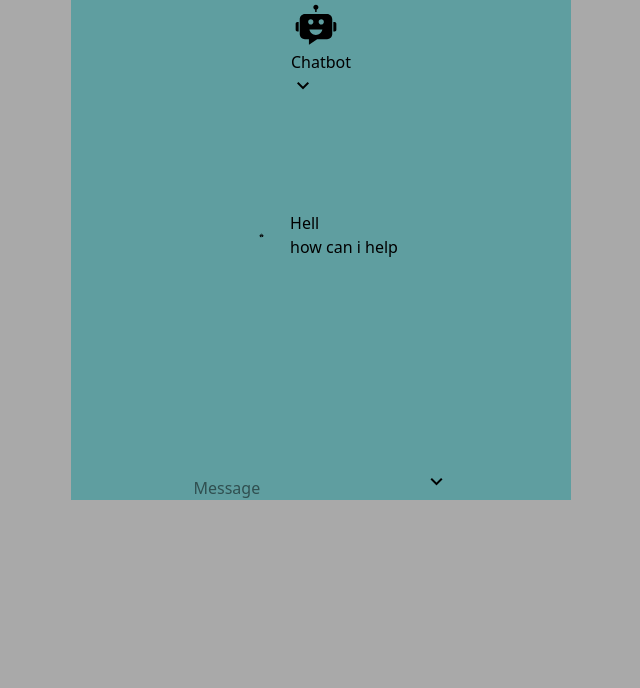
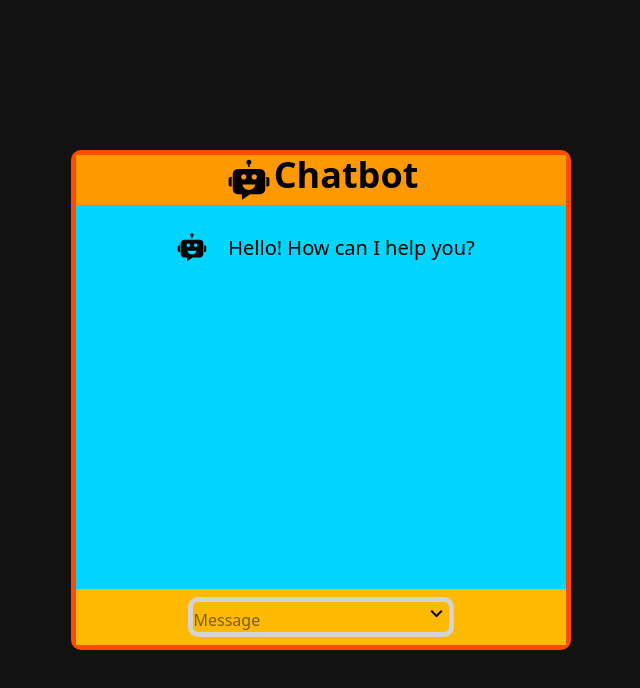
Before and after one commit to Sangam-Gupta-f/AI-ChatBot-Using-Gemini-AI, a React (Vite) app: page / in a window 1280 px wide. Shown: the top 688 px of the page, without its empty margins (319-959 px from the left). Built offline with nearby package versions, Linux system fonts and the light colour scheme.

Commit message:
CSS setup competed, 80% work done

```diff
--- a/src/App.jsx
+++ b/src/App.jsx
@@ -1,14 +1,21 @@
-import React, { useState } from 'react'
+import React, { useEffect, useRef, useState } from 'react'
 import ChatBotIcon from './components/chatBotIcon'
 import ChatForm from './components/ChatForm'
 import ChatMessage from './components/ChatMessage';
+import myInfo from './components/myInfo';
 
 const App=function App() {
-  const [chatHistry, setChatHistry]=useState([]);
+
+  const [chatHistry, setChatHistry]=useState([{
+    hideInChat:true,
+    role:"model",
+    text: myInfo
+  }]);
+  const chatBodyRef=useRef();
 
   const generateBotResponse=async (histry)=>{
     const updateHistry=(text)=>{
-        setChatHistry(prev=>[...prev.filter(msg=>SVGAElement.text!=="Thinking..."),{role:"model",text}])
+        setChatHistry(prev=>[...prev.filter(msg=>SVGAElement.text!=="Thinking"),{role:"model",text}])
     }
     console.log(histry);
     histry=histry.map(({role,text})=>({role,parts:[{text}]}));
@@ -20,7 +27,7 @@ const App=function App() {
       body:JSON.stringify({contents: histry})
     }
     try {
-      const response=await fetch("https://generativelanguage.googleapis.com/v1/models/gemini-1.5-pro:generateContent?key=AIzaSyDtZ4UozuqKJh0gTqs0q30yG7pDbnagvXs", requestOptions);
+      const response=await fetch(import.meta.env.VITE_API_URL, requestOptions);
       const data=await response.json();
       if(!response.ok)throw new Error(data.error.message || "Something Wrong!!!");
       console.log(data);
@@ -30,27 +37,32 @@ const App=function App() {
       console.log(error)
     }
   };
+
+  useEffect(()=>{
+    chatBodyRef.current.scrollTo({top: chatBodyRef.current.scrollHeight, behaviour: "smooth"})
+  },[chatHistry])
+
   return (
-    <div className='container'>
+    <div className='flex justify-center container content-center'>
       <div className='chatbot-popup'>
         {/* Header */}
-        <div className='chat-header'>
-          <div className='header-info'>
+        <div className='flex chat-header bg-amber-500 w-full justify-center text-4xl font-bold '>
+          <div className='flex align-middle header-info'>
             <ChatBotIcon/>
             <h2 className='logo-text'>Chatbot</h2>
           </div>
-          <button className="material-symbols-outlined">keyboard_arrow_down</button>
+          {/* <button className="material-symbols-outlined">keyboard_arrow_down</button> */}
         </div>
         {/* body */}
-        <div className='chat-body'>
+        <div ref={chatBodyRef}className='chat-body'>
           <div className='message bot-message'>
                <ChatBotIcon/>
-               <p>Hell <br/> how can i help</p>
+               <p>Hello! How can I help you?</p>
           </div>
           {chatHistry.map((chat,index)=>(<ChatMessage key={index} chat={chat}/>))}
 
         </div>
-        <div className='chat-footer'>
+        <div className='flex bg-amber-400 w-full justify-center py-2  chat-footer'>
           <ChatForm chatHistry={chatHistry} setChatHistry={setChatHistry} generateBotResponse={generateBotResponse}/>
         </div>
       </div>
--- a/src/components/ChatForm.jsx
+++ b/src/components/ChatForm.jsx
@@ -12,8 +12,8 @@ function ChatForm({chatHistry,setChatHistry, generateBotResponse}) {
     inputRef.current.value="";
     setChatHistry((histry)=>[...histry, { role: "user", text:userMessage}])
 
-    setTimeout(()=>{setChatHistry((histry)=>[...histry, { role: "user", text:"Thinking"}]);
-    generateBotResponse([...chatHistry, {role: "user", text: userMessage}])
+    setTimeout(()=>{setChatHistry((histry)=>[...histry, { role: "user", text:"Thinking..."}]);
+    generateBotResponse([...chatHistry, {role: "user", text: `using the details provide above, please address this query: ${userMessage}`}])
 
   },600
 )
--- a/src/components/ChatMessage.jsx
+++ b/src/components/ChatMessage.jsx
@@ -1,7 +1,7 @@
 import React from 'react'
 
 const ChatMessage=function ChatMessage({chat}) {
-  return (
+  return !chat.hideInChat && (
     <div className={`message ${chat.role=== "mode" ? 'bot': 'user'}-message`}>
             <p className='message-text'>{chat.text}</p>
           </div>
--- /dev/null
+++ b/src/components/myInfo.jsx
@@ -0,0 +1,4 @@
+const myInfo="  "
+
+
+export default myInfo;
--- a/src/index.css
+++ b/src/index.css
@@ -1,16 +1,20 @@
 @import "tailwindcss";
 :root{
-  background-color: darkgray;
+  display: flex;
+  background-color: #121212;
   justify-content: center;
   align-items: center;
+  height: 100vh;
   align-content: center;
 }
 .container{
-  background-color: darkgray;
+
   display: flex;
   justify-content: center;
   align-items: center;
   align-content: center;
+  height: 500px;
+      width: 500px;
 }
 .chatbot-popup{
   display: flex;
@@ -19,14 +23,16 @@
       justify-content: center;
       height: 500px;
       width: 500px;
-      background-color: cadetblue;
+      background-color: #00D4FF;
+      border: 5px solid;
+      border-color: #FF4D00 ;
+      border-radius: 10px;
 }
 .chat-body{
   display: flex;
   flex-direction: column;
   gap: 20px;
   height: 460px;
-  margin-top: 82px;
   overflow-y: auto;
   padding: 25px 22px;
   scrollbar-width: thin;
@@ -36,9 +42,15 @@
   display: flex;
   gap: 11px;
   align-items: center;
+  font-size: 20px;
 }
 .chat-body .bot-message svg{
   height: 35px;
-  width: 35px;
-  padding: 15px;
+  /* width: 35px;
+  padding: 15px; */
 }
+form{
+  border: 5px solid;
+  border-color: lightgray;
+  border-radius: 10px;
+}
```
Also changed, not shown: 1 other file (tests, documents, lock files or other folders).
